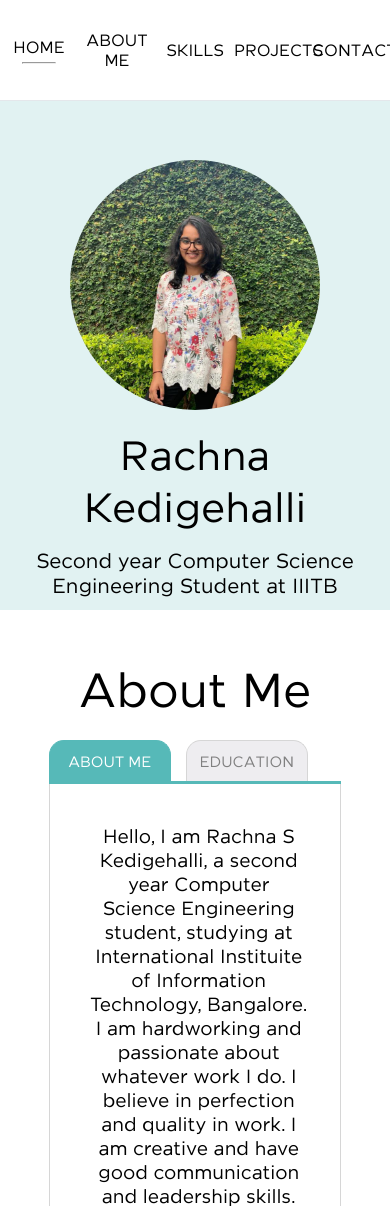
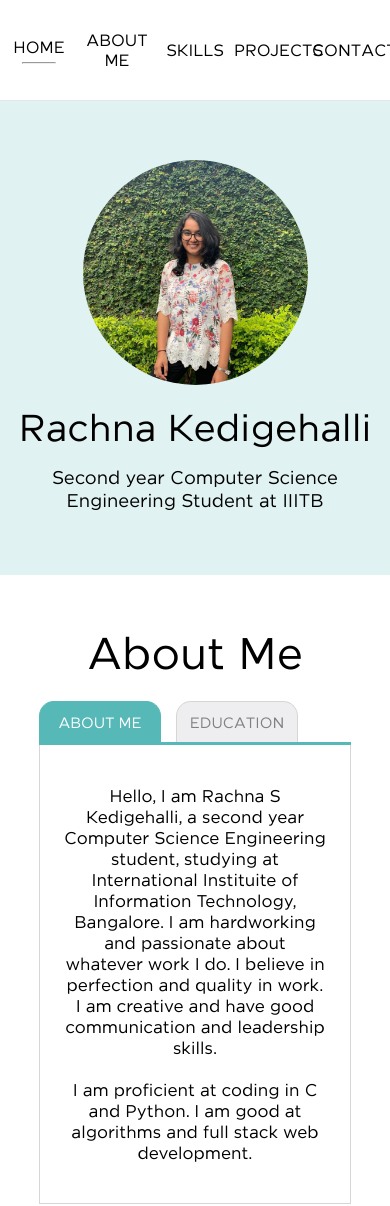
Before and after one commit to RachnaKedigehalli/RachnaKedigehalli.github.io, a plain HTML site: page index.html in a window 390 px wide. Shown: the top 1206 px of the page. Drawn offline with nearby package versions, Linux system fonts and the light colour scheme.

Commit message:
small screen responsive

```diff
--- a/css/responsive.css
+++ b/css/responsive.css
@@ -63,12 +63,29 @@
 	body{
 		font-size: 85%;
 	}
+/*--------------------home------------------------*/
 	#home{
-		height: 450px;
+		height: 415px;
 		margin-top: 60px;
 	}
+	#home img{
+		height: 225px;
+		width: 225px;
+	}
+	#home #name{
+		font-size: 275%;
+	}
+	#home span{
+		font-size: 135%;
+	}
+/*--------------------home------------------------*/
+
+/*--------------------about------------------------*/
+	#about-me{
+		font-size: 325%;
+	}
 	#container{
-		width: 75%;
+		width: 80%;
 	}
 	.tabs{
 		height: 40px;
@@ -77,8 +94,25 @@
 		width: 120px;
 	}
 	#abt{
-		font-size: 140%;
+		font-size: 125%;
+		width: 85%;
+		padding: 40px 0px;
 	}
+	.timeline::before{
+		left: 50px;
+	}
+	#data .timeline hr{
+		margin-left: 45px;
+	}
+	.event{
+		margin-left: 60px;
+	}
+	.event::before{
+		left: -33px;
+	}
+/*--------------------about------------------------*/
+
+/*--------------------skills------------------------*/
 	.skill{
 		width: 120px;
 		height: 110px;
@@ -87,6 +121,14 @@
 	.icon{
 		font-size: 75px;
 	}
+/*--------------------skills------------------------*/
+
+/*--------------------contact------------------------*/
+#contact{
+	padding-top: 25px;
+}
+/*--------------------contact------------------------*/
+
 }
 /*--------------------large screens------------------------*/
 
```
